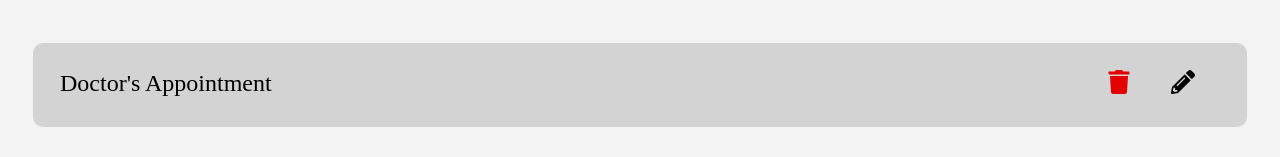
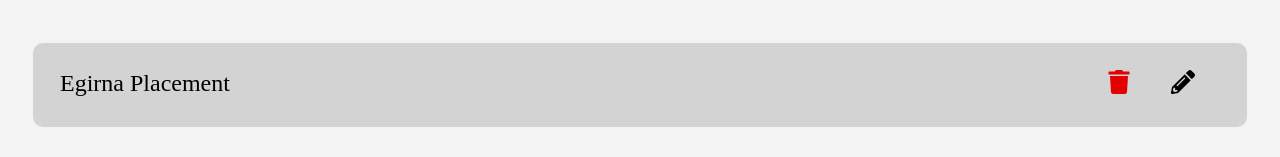
Before and after one commit to Marwa64/To-Do-List, a React (Create React App) app: page / in a window 1280 px wide. Shown: the part 274-431 px from the top of the page. Built offline with nearby package versions, Linux system fonts and the light colour scheme; data requests are answered from the project's data file; a web font is replaced by a local one.

Commit message:
get & delete from json server

```diff
--- /dev/null
+++ b/db.json
@@ -0,0 +1,12 @@
+{
+  "tasks": [
+    {
+      "id": 1,
+      "name": "Egirna Placement"
+    },
+    {
+      "id": 2,
+      "name": "AOS Assignment"
+    }
+  ]
+}
--- a/package.json
+++ b/package.json
@@ -6,6 +6,8 @@
     "@testing-library/jest-dom": "^5.11.10",
     "@testing-library/react": "^11.2.6",
     "@testing-library/user-event": "^12.8.3",
+    "axios": "^0.21.1",
+    "json-server": "^0.16.3",
     "react": "^17.0.2",
     "react-dom": "^17.0.2",
     "react-icons": "^4.2.0",
@@ -17,7 +19,8 @@
     "start": "react-scripts start",
     "build": "react-scripts build",
     "test": "react-scripts test",
-    "eject": "react-scripts eject"
+    "eject": "react-scripts eject",
+    "server": "json-server --watch db.json --port 5000"
   },
   "eslintConfig": {
     "extends": [
--- a/src/App.js
+++ b/src/App.js
@@ -41,7 +41,7 @@ function App() {
             <AddTask color={changeColor()}/>
           </Route>
           <Route path='/'>
-            <Home />
+            <Home color={changeColor()} mode={mode}/>
           </Route>
         </Switch>
       </Router>
--- a/src/components/Home.js
+++ b/src/components/Home.js
@@ -2,19 +2,19 @@ import Button from './Button';
 import Tasks from './Tasks';
 import { Link } from 'react-router-dom';
 import { useState, useEffect } from 'react';
+import axios from 'axios';
 
-const Home = () => {
-  const [tasks, setTasks] = useState([
-    {
-      "id": 1,
-      "name": "Doctor's Appointment"
-    },
-    {
-      "id": 2,
-      "name": "AOS Assignment"
-    }
-  ]);
+const Home = (props) => {
+  const [tasks, setTasks] = useState([]);
+  useEffect(() => {
+    axios.get('http://localhost:5000/tasks')
+    .then(res => setTasks(res.data));
+  });
 
+  const deleteTask = (id) => {
+    axios.delete(`http://localhost:5000/tasks/${id}`)
+      .then(res => console.log(res));
+  }
 
   const green = '#21AC0F', grey = '#787878';
 
@@ -25,7 +25,7 @@ const Home = () => {
         <Button text='Remove All' color={grey} padding='20px'/>
       </div>
       <div className='tasksContainer'>
-        {tasks.length > 0 ? <Tasks tasks={tasks}/> : <h2> Your to-do list is empty, add a new task now! </h2>}
+        {tasks.length > 0 ? <Tasks delete={deleteTask} mode={props.mode} tasks={tasks}/> : <h2 style={{color: props.color}}> Your to-do list is empty, add a new task now! </h2>}
       </div>
     </>
   );
--- a/src/components/Task.js
+++ b/src/components/Task.js
@@ -2,14 +2,31 @@ import { FaPencilAlt, FaTrash } from 'react-icons/fa';
 
 const Task = (props) => {
   const edit = () => {
-    console.log("edit " + props.name);
+    console.log("edit " + props.task.id);
+  }
+  const deleteTask = () => {
+    props.delete(props.task.id);
+  }
+  const changeBg = () => {
+    if (props.mode === 'dark') {
+      return '#8c8c8c';
+    } else {
+      return '#D3D3D3';
+    }
+  }
+  const changeFont = () => {
+    if (props.mode === 'dark') {
+      return 'white';
+    } else {
+      return 'black';
+    }
   }
   return (
-    <div className='task' style={{animationDelay: props.animationDelay + 's'}}>
+    <div className='task' style={{animationDelay: props.animationDelay + 's', backgroundColor: changeBg(), color: changeFont()}}>
       <span>
-        {props.name}
+        {props.task.name}
         <span className='taskIcons'>
-          <FaTrash onClick={props.delete} color="#E40000"/>
+          <FaTrash onClick={deleteTask} color="#E40000"/>
           <FaPencilAlt onClick={edit} />
         </span>
       </span>
--- a/src/components/Tasks.js
+++ b/src/components/Tasks.js
@@ -4,7 +4,7 @@ const Tasks = (props) => {
   let animationDelay = -0.4;
   return (
     <div>
-      {props.tasks.map(task => <Task key={task.id} animationDelay={animationDelay+= 0.4} name={task.name}/>)}
+      {props.tasks.map((task, index) => <Task key={index} delete={props.delete} animationDelay={animationDelay+= 0.4} task={task} mode={props.mode}/>)}
     </div>
   );
 }
```
Also changed, not shown: 1 other file (tests, documents, lock files or other folders).
